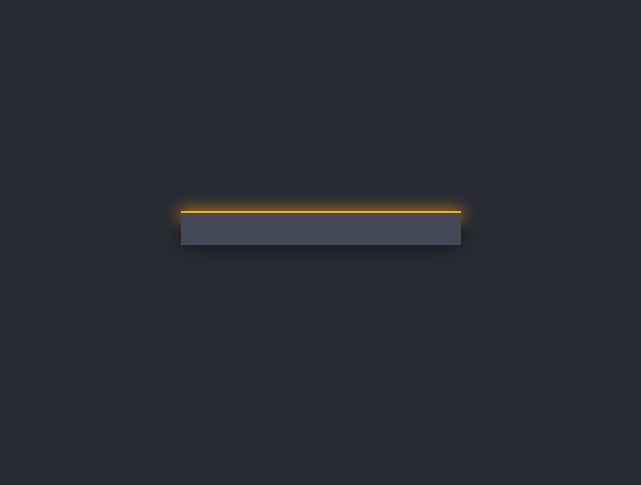
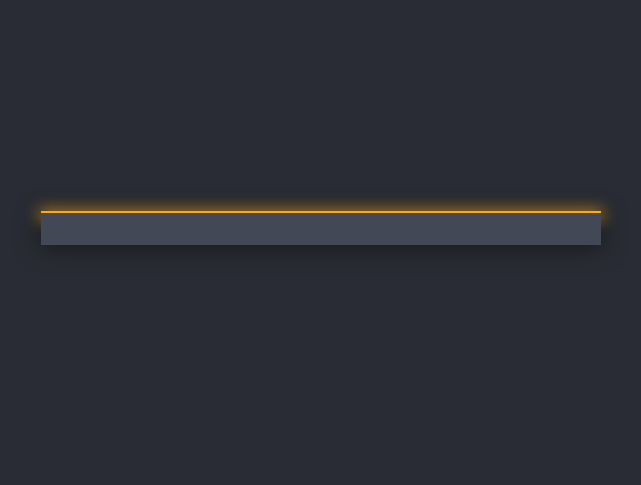
Before and after one commit to 1054009/CSET-180-FinalProject, a Flask app: template src/client/templates/order.html in a window 1280 px wide. Shown: the part 171-656 px from the top of the page, without its empty margins (319-960 px from the left). Run offline with Flask 3, Linux system fonts and the light colour scheme; the template is opened without the code that fills it, so the values that code supplies are empty; some libraries are stand-ins or nearby versions.

Commit message:
Increase order detail width

```diff
--- a/src/client/static/css/order.css
+++ b/src/client/static/css/order.css
@@ -1,6 +1,6 @@
 #order_details
 {
-	min-width: 25%;
+	min-width: 50%;
 }
 
 #order_details > div
```
